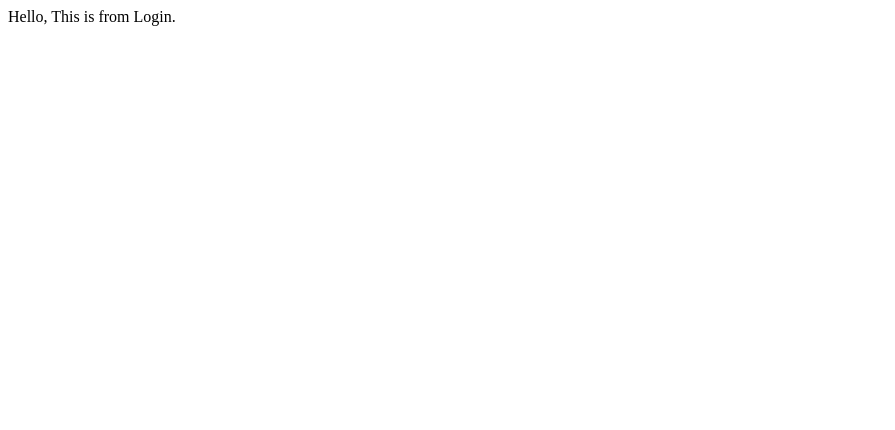
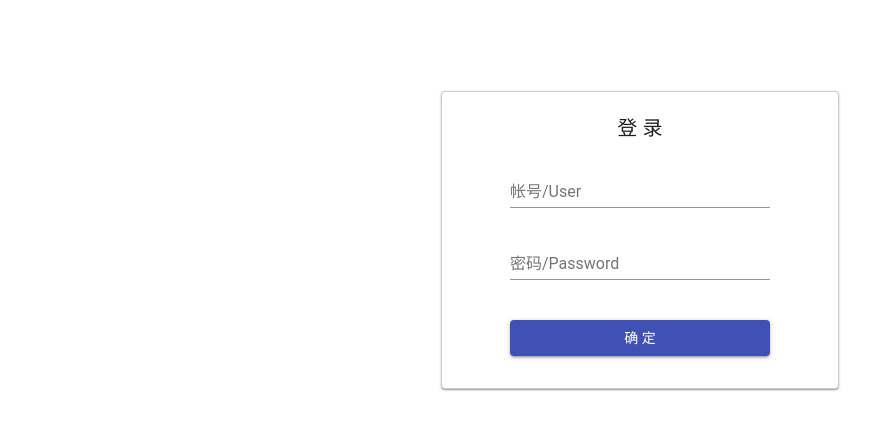
Before and after one commit to chesterchenn/colors, a React (Create React App) app in the folder ui/: page /manage in a window 1280 px wide. Shown: the top 430 px of the page, without its empty margins (0-895 px from the left). Built offline with nearby package versions, Linux system fonts and the light colour scheme.

Commit message:
completed login page

```diff
--- /dev/null
+++ b/ui/src/config/zh-CN.json
@@ -0,0 +1,3 @@
+{
+  "USER_LOGIN_HEADER": "登 录"
+}
--- a/ui/src/routes/manage/Login/index.js
+++ b/ui/src/routes/manage/Login/index.js
@@ -1,11 +1,91 @@
 import React from 'react';
+import PropTypes from 'prop-types';
+import { withStyles } from '@material-ui/core/styles';
+import Button from '@material-ui/core/Button';
+import Grid from '@material-ui/core/Grid';
+import Card from '@material-ui/core/Card';
+import CardContent from '@material-ui/core/CardContent';
+import TextField from '@material-ui/core/TextField';
+import Typography from '@material-ui/core/Typography';
 
-export default class Login extends React.Component {
+const styles = theme => ({
+  root: {
+    flexGrow: 1,
+  },
+  container: {
+    height: 480,
+  },
+  card: {
+    border: '1px solid #cccccc',
+  },
+  cardContent: {
+    padding: '20px 60px',
+    display: 'flex',
+    flexDirection: 'column',
+  },
+  TextField: {
+    marginLeft: theme.spacing.unit,
+    marginRight: theme.spacing.unit,
+    width: 260,
+  },
+  button: {
+    margin: theme.spacing.unit,
+    marginTop: theme.spacing.unit * 4,
+  },
+});
+
+class Login extends React.Component {
+  state = {
+    name: '',
+    password: '',
+  };
+
+  handleChange = name => event => {
+    this.setState({
+      [name]: event.target.value,
+    });
+  };
+
   render() {
+    const { classes } = this.props;
+    const { name, password } = this.state;
+
     return (
-      <div>
-        Hello, This is from Login.
-      </div>
+      <Grid container className={classes.root} spacing={16}>
+        <Grid item xs={12}>
+          <Grid alignItems="center" className={classes.container} container justify="center" spacing={16}>
+            <Grid item>
+              <Card className={classes.card}>
+                <CardContent className={classes.cardContent}>
+                  <Typography variant="h6" align="center">登 录</Typography>
+                  <TextField
+                    className={classes.TextField}
+                    label="帐号/User"
+                    value={name}
+                    onChange={this.handleChange('name')}
+                    margin="normal"
+                  />
+                  <TextField
+                    className={classes.TextField}
+                    label="密码/Password"
+                    value={password}
+                    onChange={this.handleChange('password')}
+                    margin="normal"
+                    type="password"
+                  />
+                  <Button variant="contained" color="primary" className={classes.button}>确 定</Button>
+                </CardContent>
+              </Card>
+            </Grid>
+          </Grid>
+        </Grid>
+      </Grid>
     )
   }
 };
+
+Login.propTypes = {
+  classes: PropTypes.object.isRequired,
+};
+
+export default withStyles(styles)(Login);
```
Also changed, not shown: 2 other files (tests, documents, lock files or other folders).
